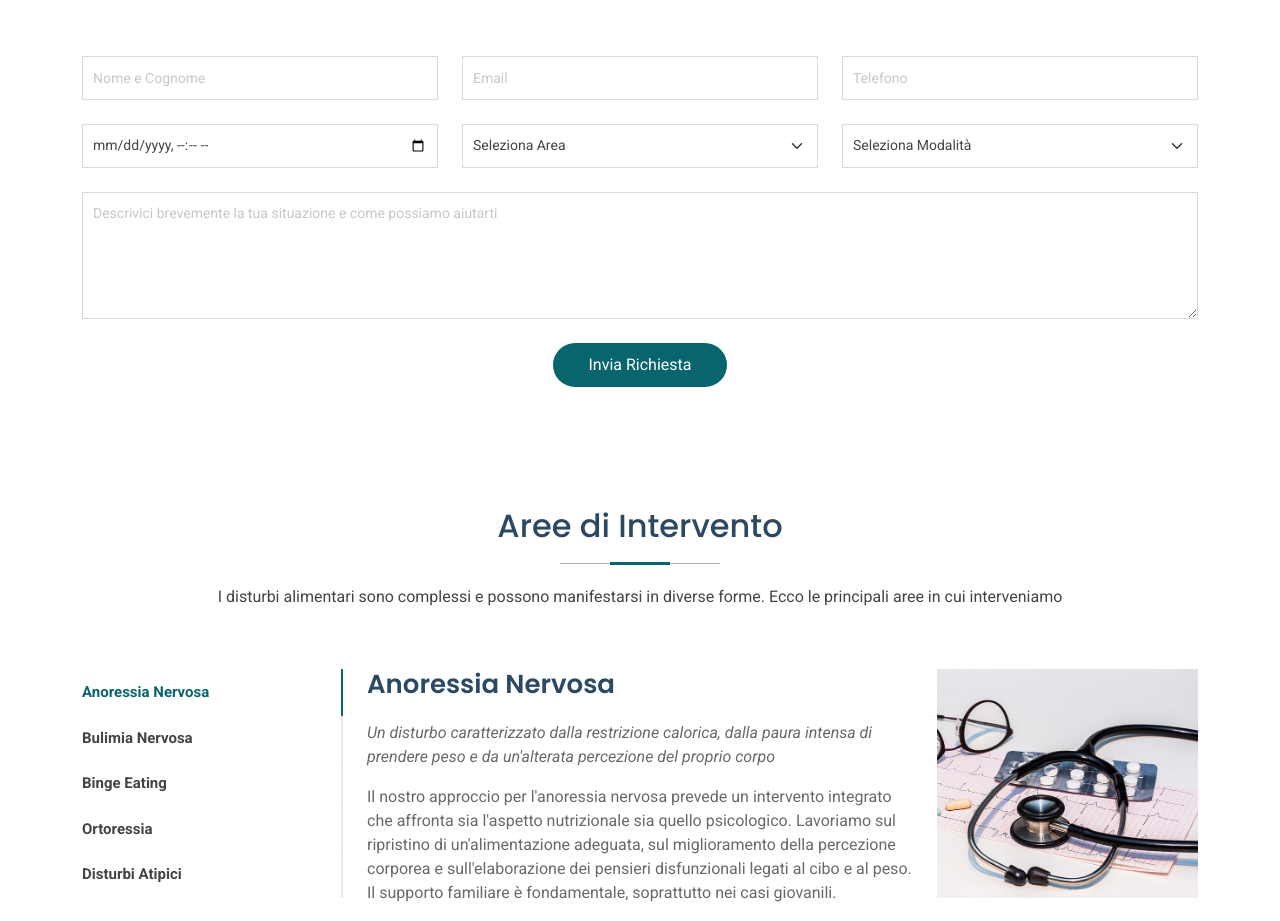
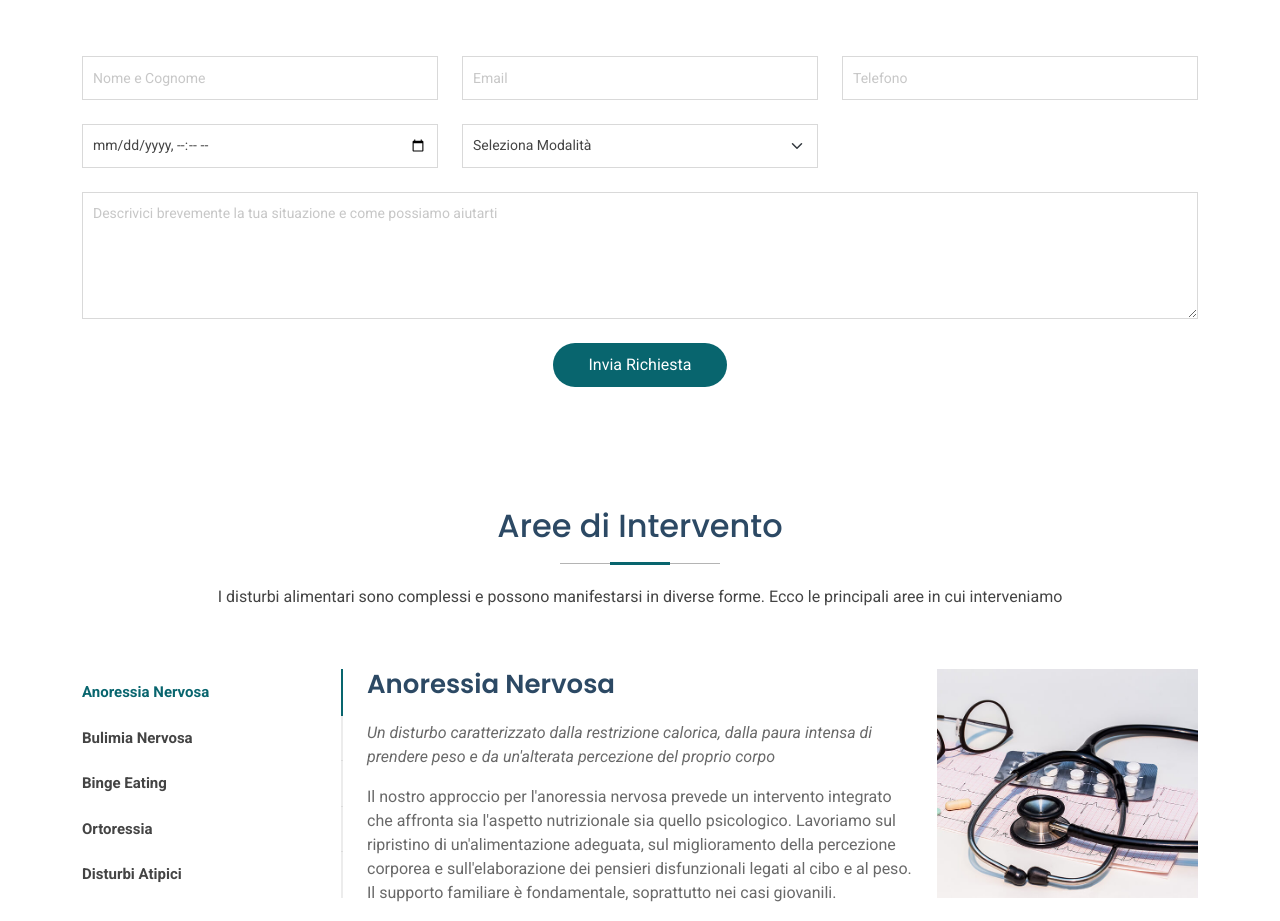
Before and after one commit to hygeiadca/hygeiahelp.it, a plain HTML site: page index.html in a window 1280 px wide. Shown: the part 3040-3961 px from the top of the page. Drawn offline with Linux system fonts and the light colour scheme.

Commit message:
Update index.html

```diff
--- a/index.html
+++ b/index.html
@@ -366,15 +366,6 @@
           <div class="row">
             <div class="col-md-4 form-group mt-3">
               <input type="datetime-local" name="date" class="form-control datepicker" id="date" placeholder="Data Preferita" required="">
-            </div>
-            <div class="col-md-4 form-group mt-3">
-              <select name="department" id="department" class="form-select" required="">
-                <option value="">Seleziona Area</option>
-                <option value="Nutrizione">Nutrizione</option>
-                <option value="Psicologia">Psicologia</option>
-                <option value="Attività Fisica">Attività Fisica</option>
-                <option value="Valutazione Completa">Valutazione Completa</option>
-              </select>
             </div>
             <div class="col-md-4 form-group mt-3">
               <select name="modalita" id="modalita" class="form-select" required="">
```
